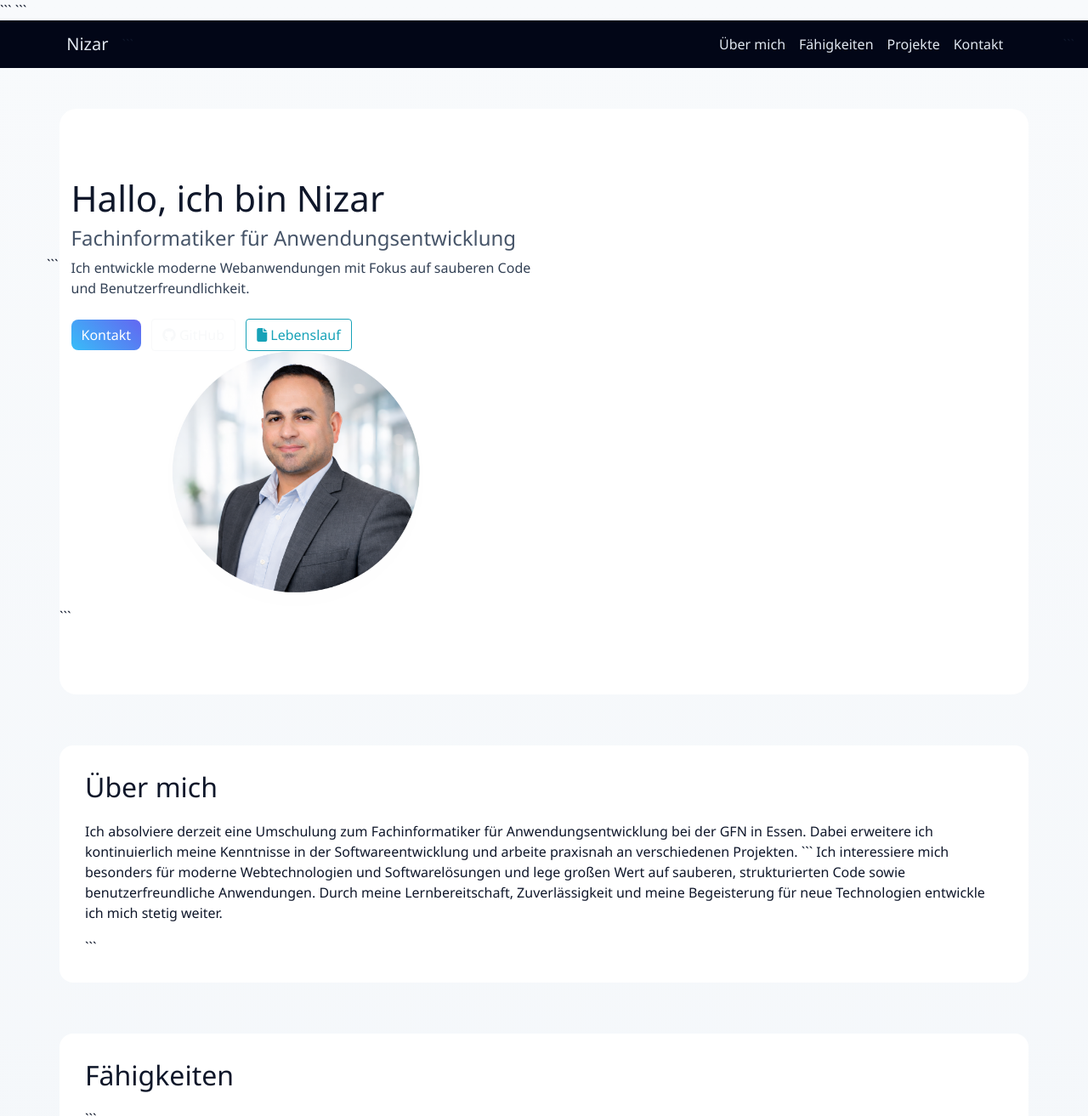
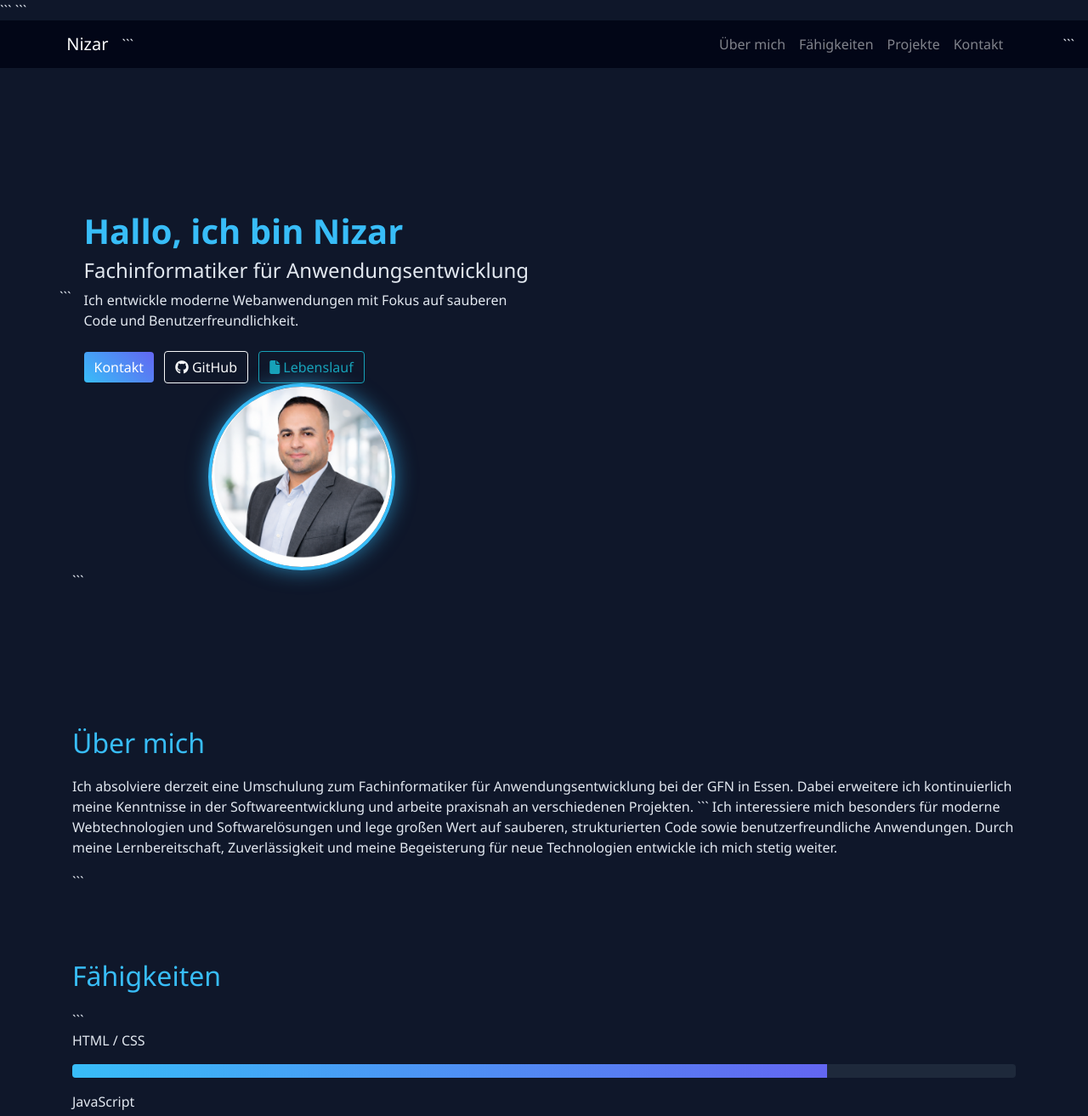
Before and after one commit to nizaro91-creator/personal-portfolio, a plain HTML site: page index.html in a window 1280 px wide. Shown: the top 1313 px of the page at 85% size. Drawn offline with nearby package versions, Linux system fonts and the light colour scheme.

Commit message:
styles.css

```diff
--- a/styles.css
+++ b/styles.css
@@ -1,111 +1,67 @@
-/* GENERAL */
 body {
 font-family: 'Segoe UI', sans-serif;
-    background: linear-gradient(to bottom, #f8fafc, #f1f5f9);
-    color: #0f172a;
-}
-
-html {
-    scroll-behavior: smooth;
+background-color: #0f172a;
+color: #e2e8f0;
 }
 
 /* NAVBAR */
 .navbar {
-    background-color: #020617;
-}
-
-.navbar a {
-    color: #e2e8f0 !important;
-}
-
-.navbar a:hover {
-    color: #38bdf8 !important;
+background-color: #020617 !important;
 }
 
 /* HERO */
 #hero {
-    background: #ffffff;
-    padding: 80px 0;
-    border-radius: 20px;
-    animation: fadeIn 1.2s ease-in-out;
+padding-top: 120px;
+padding-bottom: 80px;
 }
 
 #hero h1 {
-    font-size: 42px;
-    color: #0f172a;
-}
-
-#hero h4 {
-    color: #475569;
-}
-
-#hero p {
-    color: #334155;
-}
-
-.profile-img {
-    width: 300px;
-    height: 300px;
-    object-fit: cover;
-    border-radius: 50%;
-}
-}
-
-.profile-img:hover {
-    transform: scale(1.05);
+color: #38bdf8;
+font-weight: bold;
 }
 
 /* BUTTON */
 .btn-primary {
 background: linear-gradient(45deg, #38bdf8, #6366f1);
 border: none;
-    border-radius: 8px;
+}
+
+/* IMAGE */
+.profile-img {
+max-width: 220px;
+border: 4px solid #38bdf8;
+box-shadow: 0 0 25px rgba(56, 189, 248, 0.6);
 }
 
 /* SECTION */
 section {
-    margin-bottom: 60px;
+margin-top: 80px;
 }
 
-section:not(#hero) {
-    background: #ffffff;
-    padding: 30px;
-    border-radius: 16px;
-}
-
-/* HEADINGS */
 h2 {
-    color: #0f172a;
+color: #38bdf8;
 margin-bottom: 20px;
-}
-
-/* SKILLS */
-.progress {
-    height: 18px;
-    background-color: #e2e8f0;
-}
-
-.progress-bar {
-    background: linear-gradient(90deg, #38bdf8, #6366f1);
-    transition: width 1.5s;
 }
 
 /* CARDS */
 .card {
-    background-color: #f8fafc;
+background-color: #1e293b;
+border: none;
 border-radius: 12px;
 transition: 0.3s;
 }
 
 .card:hover {
-    transform: translateY(-8px) scale(1.02);
+transform: scale(1.03);
 }
 
-/* FORM */
-input, textarea {
-    background-color: #ffffff;
-    border: 1px solid #cbd5f5;
-    color: #0f172a;
+/* PROGRESS */
+.progress {
+background-color: #1e293b;
+}
+
+.progress-bar {
+background: linear-gradient(90deg, #38bdf8, #6366f1);
 }
 
 /* FOOTER */
@@ -113,15 +69,3 @@ footer {
 background-color: #020617;
 color: #94a3b8;
 }
-
-/* ANIMATION */
-@keyframes fadeIn {
-    from {
-        opacity: 0;
-        transform: translateY(30px);
-    }
-    to {
-        opacity: 1;
-        transform: translateY(0);
-    }
-}
```
Lines whose indentation alone changed are shown as unchanged.
